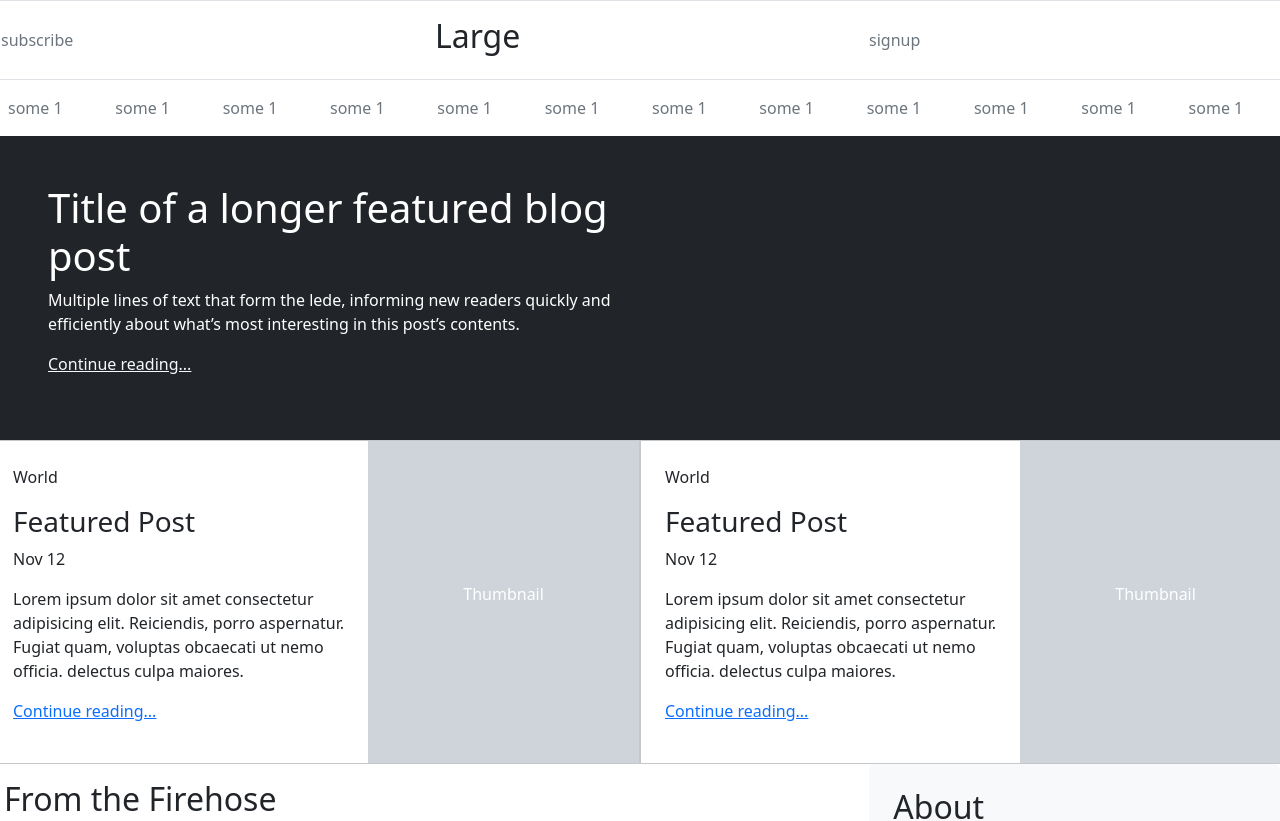
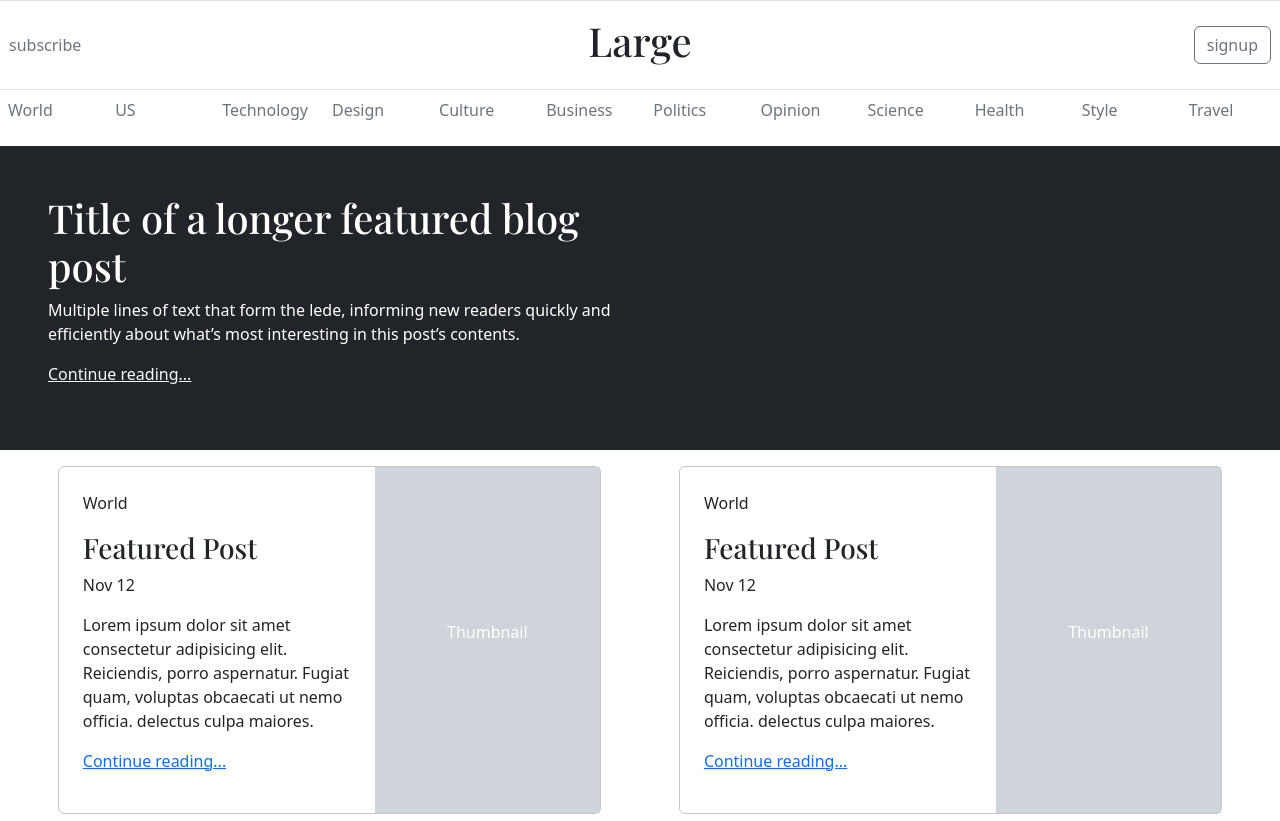
Before and after one commit to SwapnilPatil2607/agaetis-blog, a React (Vite) app: page / in a window 1280 px wide. Shown: the top 821 px of the page. Built offline with nearby package versions, Linux system fonts and the light colour scheme.

Commit message:
style: google font added & header style improved

```diff
--- a/src/index.css
+++ b/src/index.css
@@ -1,4 +1,21 @@
+@import url('https://fonts.googleapis.com/css2?family=Archivo+Black&family=Playfair+Display:wght@500&display=swap');
+
 body {
   padding: 0;
   margin: 0;
 }
+
+h1 {
+  font-family: 'Archivo Black', sans-serif;
+  font-family: 'Playfair Display', serif;
+}
+
+h2 {
+  font-family: 'Archivo Black', sans-serif;
+  font-family: 'Playfair Display', serif;
+}
+
+h3 {
+  font-family: 'Archivo Black', sans-serif;
+  font-family: 'Playfair Display', serif;
+}
--- a/src/pages/blog-page/BlogPage.jsx
+++ b/src/pages/blog-page/BlogPage.jsx
@@ -7,14 +7,14 @@ import Header from "./components/Header";
 
 const BlogPage = () => {
   return (
-    <div>
+    <div className="d-flex flex-column gap-3  w-[960px]">
       <Header />
       <BannerSection />
-      <div className="row">
-        <div className="col-6">
+      <div className="row flex gap-2 justify-content-evenly">
+        <div className="col-5">
           <Card />
         </div>
-        <div className="col-6">
+        <div className="col-5">
           <Card />
         </div>
       </div>
--- a/src/pages/blog-page/components/BannerSection.jsx
+++ b/src/pages/blog-page/components/BannerSection.jsx
@@ -1,6 +1,6 @@
 const BannerSection = () => {
   return (
-    <div className="row bg-dark text-white p-4 p-md-5">
+    <div className="row bg-dark text-white p-4 p-md-5 rounded">
       <div className="col-6">
         <h1>Title of a longer featured blog post</h1>
         <p>
--- a/src/pages/blog-page/components/Card.jsx
+++ b/src/pages/blog-page/components/Card.jsx
@@ -1,6 +1,6 @@
 const Card = () => {
   return (
-    <div className="row border border-secondary-subtle">
+    <div className="row border border-secondary-subtle rounded">
       <div className="col-7 p-4">
         <p>World</p>
         <h3>Featured Post</h3>
--- a/src/pages/blog-page/components/Header.jsx
+++ b/src/pages/blog-page/components/Header.jsx
@@ -1,27 +1,31 @@
 const Header = () => {
   return (
     <div>
-      <div className="row flex-nowrap justify-content-center align-items-center py-3 border border-bottom-1">
-        <div className="col-4  link-secondary">subscribe</div>
-        <div className="col-4">
-          <h2>Large</h2>
+      <div className="row d-flex flex-nowrap justify-content-center align-items-center py-3 px-2  border border-bottom-1">
+        <div className="col-4 text-left  link-secondary">subscribe</div>
+        <div className="col-4  text-center">
+          <h1>Large</h1>
         </div>
-        <div className="col-4  link-secondary">signup</div>
+        <div className="col-4  text-end link-secondary">
+          <button type="button" className="btn btn-outline-secondary">
+            signup
+          </button>
+        </div>
       </div>
 
-      <nav className="row flex-nowrap py-3 px-2 link-secondary overflow-x-scroll">
-        <div className="col">some 1</div>
-        <div className="col">some 1</div>
-        <div className="col">some 1</div>
-        <div className="col">some 1</div>
-        <div className="col">some 1</div>
-        <div className="col">some 1</div>
-        <div className="col">some 1</div>
-        <div className="col">some 1</div>
-        <div className="col">some 1</div>
-        <div className="col">some 1</div>
-        <div className="col">some 1</div>
-        <div className="col">some 1</div>
+      <nav className="row flex-nowrap py-2 px-2 link-secondary overflow-x-scroll justify-content-center">
+        <div className="col">World</div>
+        <div className="col">US</div>
+        <div className="col">Technology</div>
+        <div className="col">Design</div>
+        <div className="col">Culture</div>
+        <div className="col">Business</div>
+        <div className="col">Politics</div>
+        <div className="col">Opinion</div>
+        <div className="col">Science</div>
+        <div className="col">Health</div>
+        <div className="col">Style</div>
+        <div className="col">Travel</div>
       </nav>
     </div>
   );
```
